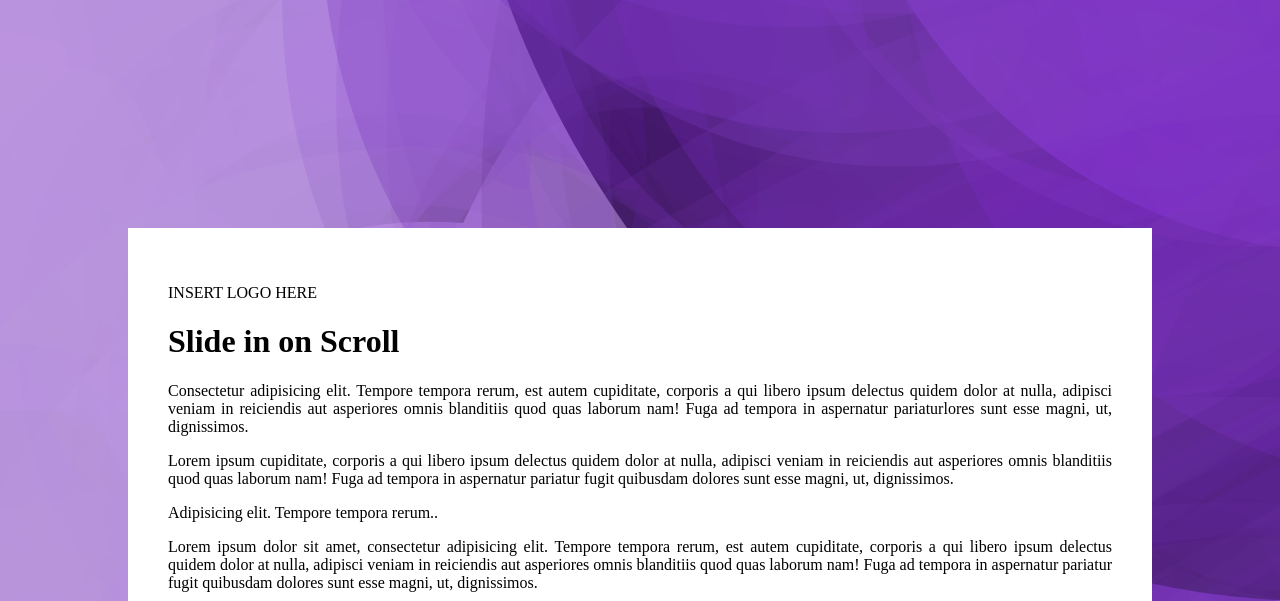
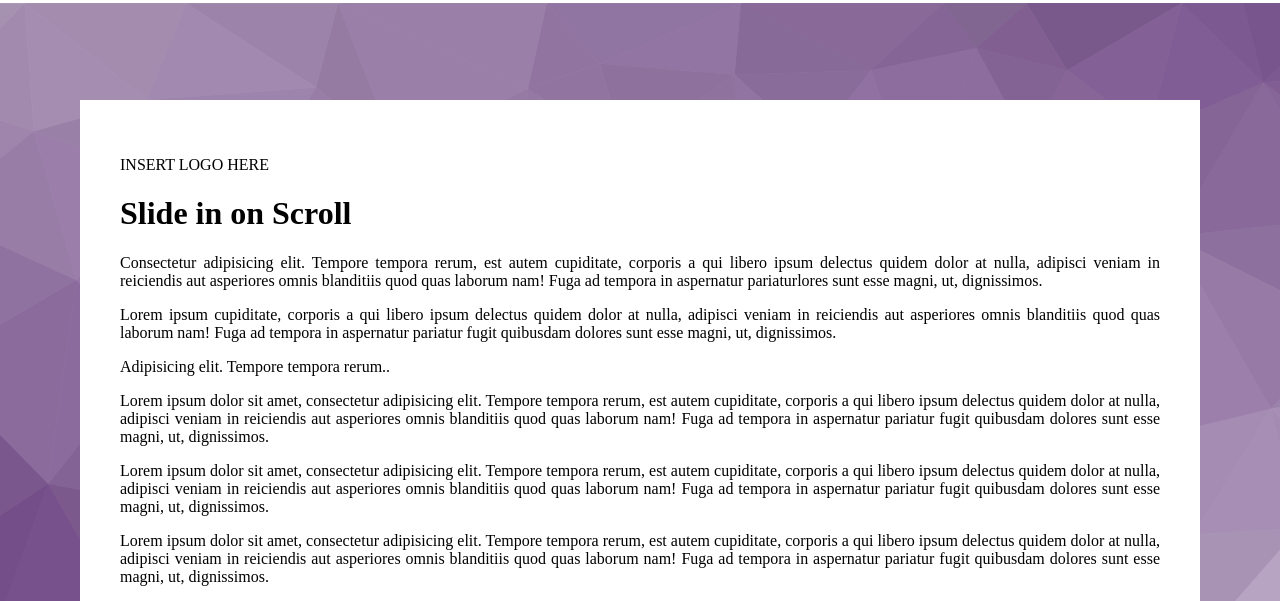
Before and after one commit to dangerpwnd/OHLook, a PHP site: page /Awards.html in a window 1280 px wide. Shown: the top 601 px of the page. Run offline with PHP 8.4, Linux system fonts and the light colour scheme.

Commit message:
Added 2 new backgrounds, fixed background repeating

```diff
--- a/assets/CSS/main.css
+++ b/assets/CSS/main.css
@@ -3,10 +3,7 @@
 
 body {
   margin: 0;
-  height: 100vh;
-  width: 100vw;
-  padding: 10vw;
-  background: url("/assets/images/bkgrd 1.svg");
+  background: url("/assets/images/backgrd3.svg") no-repeat center center fixed;
   background-size: cover;
   z-index: 1;
   box-sizing: border-box; }
--- a/assets/CSS/main.scss
+++ b/assets/CSS/main.scss
@@ -6,10 +6,7 @@
 
 body {
     margin: 0;
-    height: 100vh;
-    width: 100vw;
-    padding: 10vw;
-    background: url("/assets/images/bkgrd 1.svg");
+    background: url("/assets/images/backgrd3.svg") no-repeat center center fixed;
     background-size: cover;
     z-index: 1;
     box-sizing: border-box;
```
Also changed, not shown: assets/Images/abstract.svg (added), assets/Images/backgrd3.svg (added), 1 other file.
